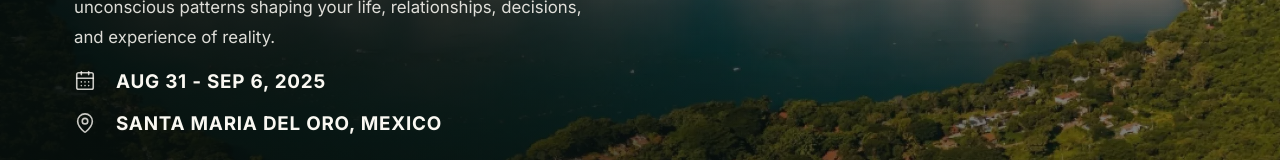
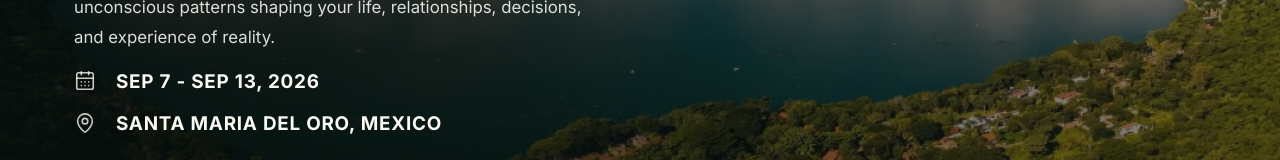
Before and after one commit to lilamanjari/see-retreat-sales-page, a Next.js app: page / in a window 1280 px wide. Shown: the part 523-683 px from the top of the page. Built offline with nearby package versions, Linux system fonts and the light colour scheme; no server answers.

Commit message:
Retreat dates

```diff
--- a/app/page.js
+++ b/app/page.js
@@ -124,7 +124,7 @@ const team = [
 ];
 
 const quickDetails = [
-  ["Aug 31 - Sep 6, 2025", "We gather the first week of September 2025"],
+  ["Sep 7 - Sep 13, 2026", "We gather September 7-13, 2026"],
   ["Tepic Airport (TPQ)", "Approx. 30 min to retreat center"],
   [
     "From $2,222 USD (Double occupancy)",
@@ -211,7 +211,7 @@ export default function Home() {
                 <CalendarDays strokeWidth={1.75} />
               </span>
               <div>
-                <strong>Aug 31 - Sep 6, 2025</strong>
+                <strong>Sep 7 - Sep 13, 2026</strong>
               </div>
             </div>
             <div>
```
